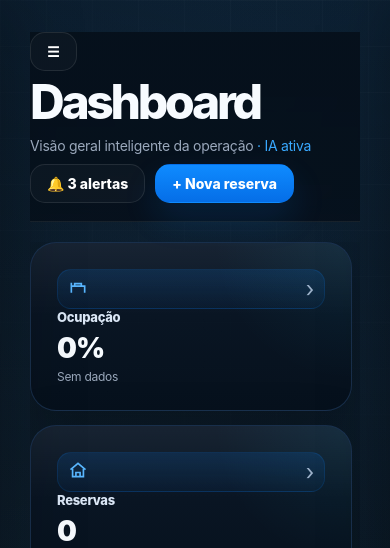
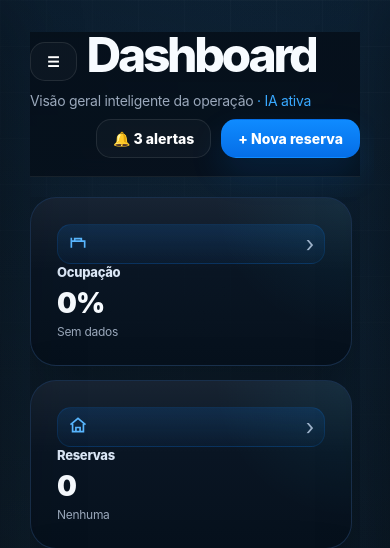
Before and after one commit to stayflowsolutions-sys/StayFlow---Site, a Flask app: template StayFlow---Site/_backup_antigo/templates/dashboard.html in a window 390 px wide. Shown: the top 548 px of the page. Run offline with Flask 3, Linux system fonts and the light colour scheme; the template is opened without the code that fills it, so the values that code supplies are empty.

Commit message:
Sincroniza correcao real do empilhamento do topbar mobile

```diff
--- a/StayFlow---Site/static/css/app.css
+++ b/StayFlow---Site/static/css/app.css
@@ -1758,7 +1758,6 @@ input[type="datetime-local"]::-webkit-calendar-picker-indicator{
   }
   .mobile-menu{
     display:inline-flex;
-    margin-bottom:8px;
   }
   .collapse-menu{
     display:flex;
@@ -1769,29 +1768,46 @@ input[type="datetime-local"]::-webkit-calendar-picker-indicator{
     min-height:44px;
   }
 
-  /* Fix real do bug reportado: titulo e acoes desalinhavam ao
-     encolher a janela. Causa - nenhum dos dois lados do topbar tinha
-     min-width:0, entao um <h1> comprido (ex: "Segurança Patrimonial")
-     nunca encolhia e forcava layout quebrado; .actions tambem nao
-     tinha limite de largura pro nome da hospedagem, que podia ser
-     longo. Agora o titulo trunca com reticencias e as acoes ficam
-     numa fileira compacta a direita, quebrando pra proxima linha
-     inteira (nao empilhada verticalmente, que e o que causava a
-     coluna estreita e torta vista no relato). */
+  /* Fix real do bug reportado (2a rodada - a 1a tentativa nao
+     resolveu de verdade). Causa raiz encontrada: .topbar era um flex
+     ROW com so 2 filhos (bloco do titulo + .actions); quando
+     quebrava linha, o filho com flex-grow (o titulo) tomava todo o
+     espaco extra disponivel na conta do flex-grow, deixando .actions
+     (flex-grow:0) espremido num espaco minusculo - pequeno demais ate
+     pros PROPRIOS filhos dele (hostel/sino/idioma/avatar) caberem
+     lado a lado, entao cada um quebrava pra sua propria linha dentro
+     desse espaco apertado. Resultado: coluna estreita e torta.
+     Fix: .topbar vira coluna de verdade com 2 linhas fixas (bloco do
+     titulo, depois .actions) - cada uma ocupando 100% da largura por
+     definicao propria, sem depender de calculo de flex-grow. Dentro
+     de .actions, flex-wrap:nowrap garante que sino/idioma/avatar
+     NUNCA quebram linha entre si - ficam sempre numa fileira unica
+     alinhada a direita. */
   .topbar{
-    flex-wrap:wrap;
+    flex-direction:column;
+    align-items:stretch;
     row-gap:10px;
     min-height:auto;
   }
   .topbar>div:first-child{
+    display:flex;
+    align-items:center;
+    flex-wrap:wrap;
+    column-gap:10px;
+    row-gap:2px;
     min-width:0;
-    flex:1 1 200px;
+  }
+  .topbar>div:first-child p{
+    flex-basis:100%;
+    margin:0;
   }
   .topbar h1{
+    margin:0;
     font-size:22px;
     overflow:hidden;
     text-overflow:ellipsis;
     white-space:nowrap;
+    min-width:0;
   }
   .topbar p{
     overflow:hidden;
@@ -1799,12 +1815,17 @@ input[type="datetime-local"]::-webkit-calendar-picker-indicator{
     white-space:nowrap;
   }
   .actions{
+    width:100%;
+    flex-wrap:nowrap;
+    justify-content:flex-end;
     min-width:0;
-    flex:0 0 auto;
-    justify-content:flex-end;
+  }
+  .actions>*{
+    min-width:0;
+    flex-shrink:1;
   }
   .actions .hostel-mini .profile-copy{
-    max-width:120px;
+    max-width:90px;
   }
 
   .chat-layout{
```
